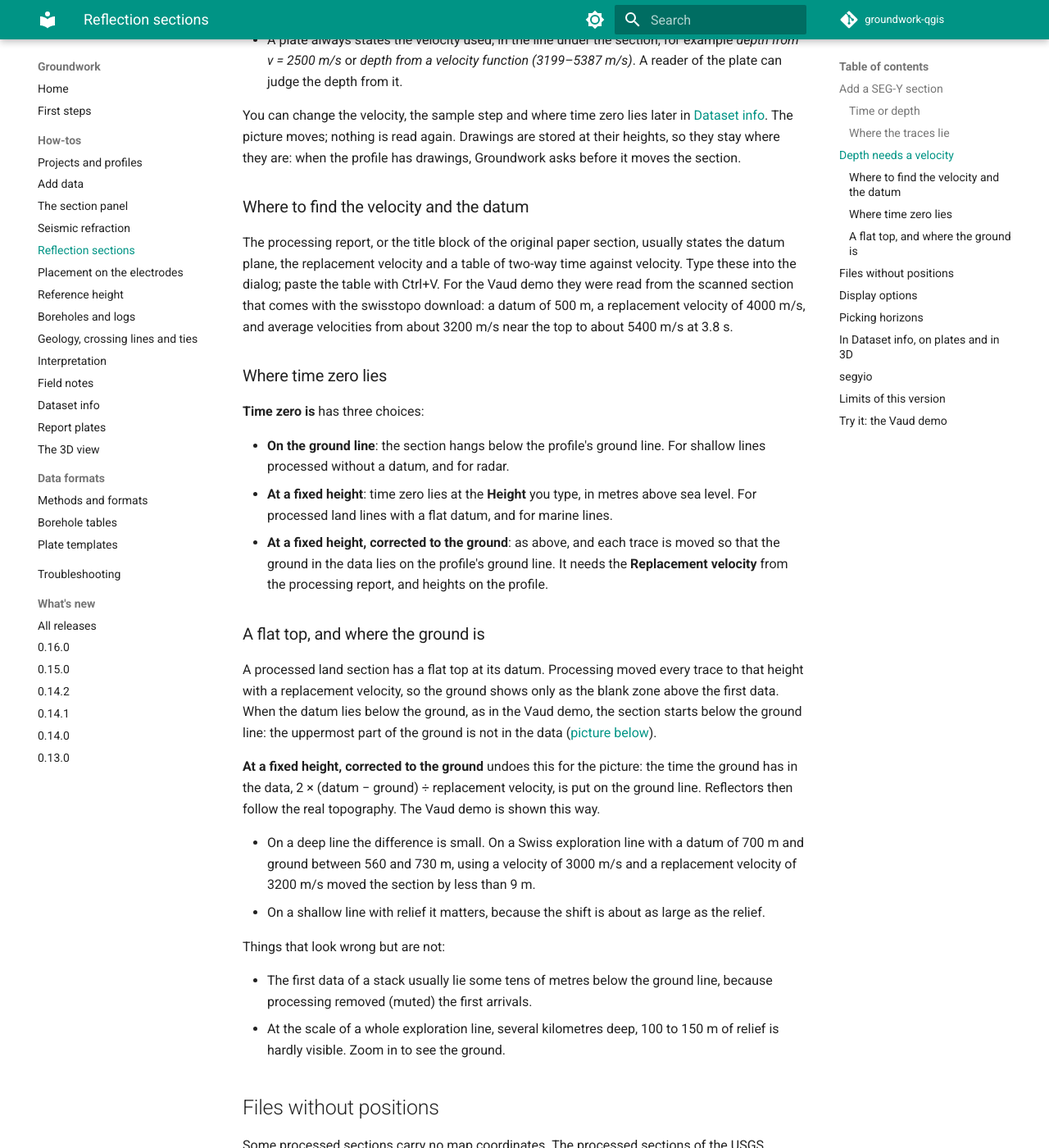
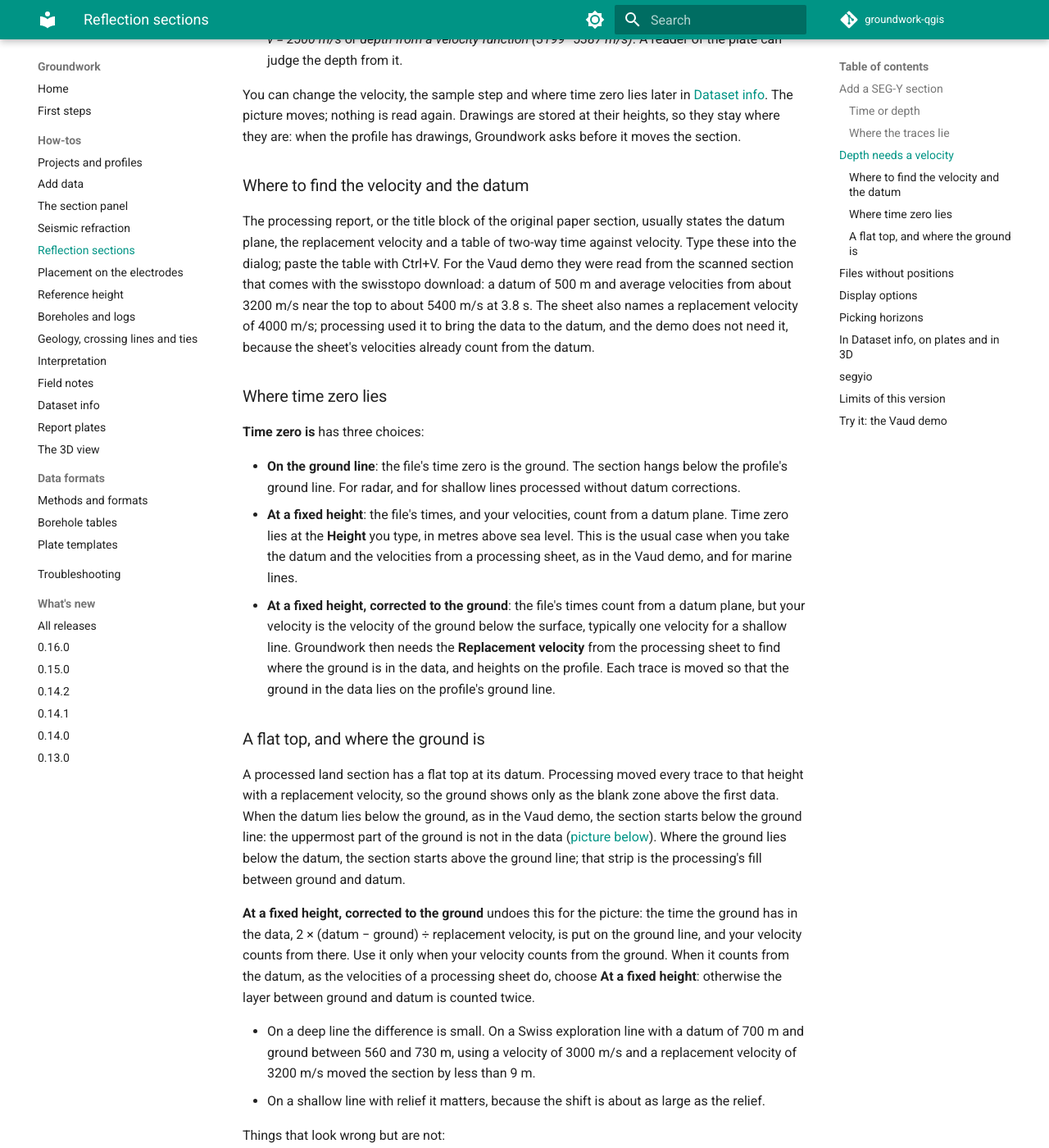
Before and after one commit to SebBenJamin/groundwork-qgis, an MkDocs documentation site: the page built from docs/user/howto/reflection-sections.md, in a window 1280 px wide and 1400 px high, scrolled down 3176 px. Shown: the whole window at 82% size. Built offline with MkDocs 1.6.1 and Material for MkDocs 9.7.7, drawn with Linux system fonts in a browser that asks for light colours; comment, search, counter and statistics services are not loaded; some of the changed text lies outside the part shown.

Commit message:
docs: which time-zero choice fits which data; pictures follow the demo
Co-Authored-By: Claude Opus 5.5 <noreply@anthropic.com>

```diff
--- a/docs/user/howto/reflection-sections.md
+++ b/docs/user/howto/reflection-sections.md
@@ -4,7 +4,7 @@ A processed seismic reflection section (a stack or a migrated section) comes in
 SEG-Y file and stands on its profile in depth, next to the ground line, boreholes, resistivity
 models and crossing lines. You pick horizons on it with the same tools as on any other section.
 
-![Line VD-P760057 of the Vaud demo: a stack 8.5 km long, from its top near the 500 m datum down to almost 10 km below sea level, with the ground line just above its top and the crossing line VD-P760068](../../images/howto/reflection-section.jpg)
+![Line VD-P760057 of the Vaud demo: a stack 8.5 km long, from its top at the 500 m datum down to almost 10 km below sea level, with the ground line just above its top and the crossing line VD-P760068](../../images/howto/reflection-section.jpg)
 
 *The Vaud demo, line VD-P760057. Data: Federal Office of Topography swisstopo.*
 
@@ -87,20 +87,27 @@ before it moves the section.
 The processing report, or the title block of the original paper section, usually states the
 datum plane, the replacement velocity and a table of two-way time against velocity. Type these
 into the dialog; paste the table with Ctrl+V. For the Vaud demo they were read from the scanned
-section that comes with the swisstopo download: a datum of 500 m, a replacement velocity of
-4000 m/s, and average velocities from about 3200 m/s near the top to about 5400 m/s at 3.8 s.
+section that comes with the swisstopo download: a datum of 500 m and average velocities from
+about 3200 m/s near the top to about 5400 m/s at 3.8 s. The sheet also names a replacement
+velocity of 4000 m/s; processing used it to bring the data to the datum, and the demo does not
+need it, because the sheet's velocities already count from the datum.
 
 ### Where time zero lies
 
 **Time zero is** has three choices:
 
-- **On the ground line**: the section hangs below the profile's ground line. For shallow lines
-  processed without a datum, and for radar.
-- **At a fixed height**: time zero lies at the **Height** you type, in metres above sea level.
-  For processed land lines with a flat datum, and for marine lines.
-- **At a fixed height, corrected to the ground**: as above, and each trace is moved so that
-  the ground in the data lies on the profile's ground line. It needs the **Replacement
-  velocity** from the processing report, and heights on the profile.
+- **On the ground line**: the file's time zero is the ground. The section hangs below the
+  profile's ground line. For radar, and for shallow lines processed without datum
+  corrections.
+- **At a fixed height**: the file's times, and your velocities, count from a datum plane.
+  Time zero lies at the **Height** you type, in metres above sea level. This is the usual
+  case when you take the datum and the velocities from a processing sheet, as in the Vaud
+  demo, and for marine lines.
+- **At a fixed height, corrected to the ground**: the file's times count from a datum plane,
+  but your velocity is the velocity of the ground below the surface, typically one velocity
+  for a shallow line. Groundwork then needs the **Replacement velocity** from the processing
+  sheet to find where the ground is in the data, and heights on the profile. Each trace is
+  moved so that the ground in the data lies on the profile's ground line.
 
 ### A flat top, and where the ground is
 
@@ -108,11 +115,14 @@ A processed land section has a flat top at its datum. Processing moved every tra
 height with a replacement velocity, so the ground shows only as the blank zone above the first
 data. When the datum lies below the ground, as in the Vaud demo, the section starts below the
 ground line: the uppermost part of the ground is not in the data
-([picture below](#picking-horizons)).
+([picture below](#picking-horizons)). Where the ground lies below the datum, the section
+starts above the ground line; that strip is the processing's fill between ground and datum.
 
 **At a fixed height, corrected to the ground** undoes this for the picture: the time the
 ground has in the data, 2 × (datum − ground) ÷ replacement velocity, is put on the ground
-line. Reflectors then follow the real topography. The Vaud demo is shown this way.
+line, and your velocity counts from there. Use it only when your velocity counts from the
+ground. When it counts from the datum, as the velocities of a processing sheet do, choose
+**At a fixed height**: otherwise the layer between ground and datum is counted twice.
 
 - On a deep line the difference is small. On a Swiss exploration line with a datum of 700 m
   and ground between 560 and 730 m, using a velocity of 3000 m/s and a replacement velocity of
@@ -166,7 +176,7 @@ Horizons are drawn with the [interpretation tools](interpretation.md): **Line**
 reflector or a fault, **Polygon** for a body, **Point** for a pick. Give each a type and a
 name; the drawings become QGIS layers on the map and in 3D, as for any other section.
 
-![3 km of VD-P760057 zoomed in, in Edit: a reflector at about −400 m drawn as line R1; the ground line lies some 30 to 80 m above the section's top, which lies just above 500 m](../../images/howto/reflection-horizon.jpg)
+![3 km of VD-P760057 zoomed in, in Edit: a reflector at about −410 m drawn as line R1; the ground line lies some 40 to 100 m above the section's flat top at 500 m](../../images/howto/reflection-horizon.jpg)
 
 *Data: Federal Office of Topography swisstopo.*
 
@@ -228,15 +238,16 @@ To find your QGIS profile folder: **Settings → User Profiles → Open Active P
    and VD-P760068, on a 10 m elevation model of swissALTI3D.
 2. **Groundwork → Show Section Panel** and open **VD-P760057**. The crossing line is marked
    where it crosses.
-3. Zoom in near the top: the section's top lies near 500 m, the datum of the processing, and
-   the ground line up to about 80 m above it. The uppermost part of the ground is not in the
+3. Zoom in near the top: the section's top lies at 500 m, the datum of the processing, and
+   the ground line up to about 100 m above it. The uppermost part of the ground is not in the
    data.
 4. Right-click the section → **Dataset info…** to see the velocity function and the datum.
-   The datum of 500 m, the replacement velocity of 4000 m/s and the average velocities come
-   from the original section sheet of VD-P760057, which swisstopo ships with the line. The
-   sheet gives five velocity columns for different stretches of the line; the demo uses one
-   function for the whole line, the median of the five. VD-P760068 has no such sheet; it is
-   from the same 1976 survey, and the demo uses the same values for it as an assumption.
+   The datum of 500 m and the average velocities come from the original section sheet of
+   VD-P760057, which swisstopo ships with the line. The sheet gives five velocity columns for
+   different stretches of the line; the demo uses one function for the whole line, the median
+   of the five. The columns differ by up to 12.5 % in the first 0.4 s and by less than 5 %
+   below 1 s. VD-P760068 has no such sheet; it is from the same 1976 survey, and the demo uses
+   the same values for it as an assumption.
 
 The data are swisstopo's open reflection lines ("2D and 3D reflection seismic in
 Switzerland", opendata.swiss) and swissALTI3D. Data: Federal Office of Topography swisstopo.
```
Also changed, not shown: README.md (+3 -4 lines), docs/user/troubleshooting.md (+7 -4 lines), docs/images/howto/reflection-add-data.png, docs/images/howto/reflection-horizon.jpg, docs/images/howto/reflection-section.jpg, 1 other file.
